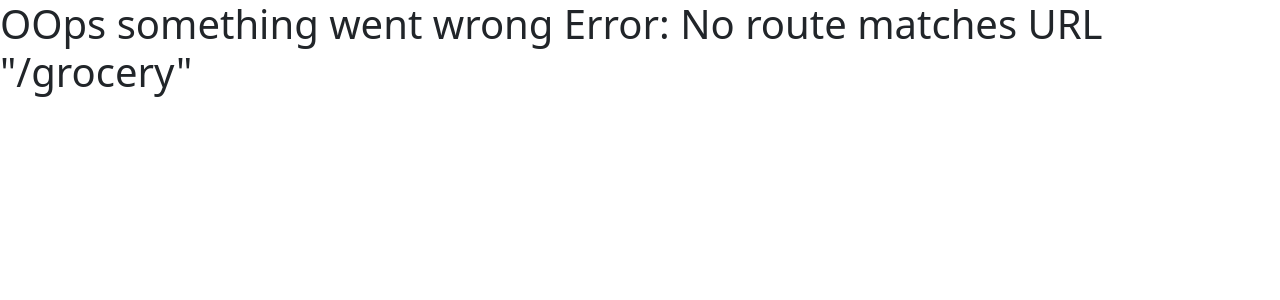
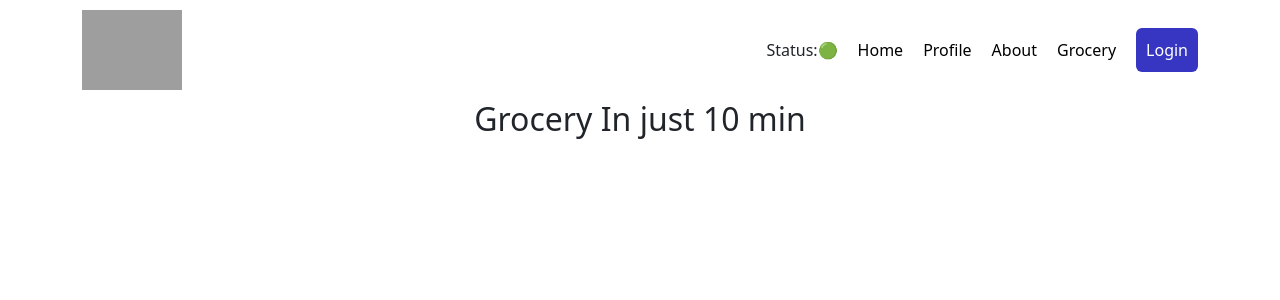
Before and after one commit to shreyaa2410/Learn-react-, a React (Vite) app in the folder EatSure/: page /grocery in a window 1280 px wide. Shown: the top 300 px of the page. Built offline with nearby package versions, Linux system fonts and the light colour scheme; grey boxes are pictures that could not be loaded.

Commit message:
created custom hook for res menu api and created lazy load component for grocery

```diff
--- a/EatSure/App.js
+++ b/EatSure/App.js
@@ -1,4 +1,4 @@
-import React from "react";
+import React, { lazy, Suspense } from "react";
 import ReactDOM from "react-dom/client";
 import "bootstrap/dist/css/bootstrap.css";
 import Header from "./src/components/Header";
@@ -8,8 +8,10 @@ import About from "./src/components/About";
 import Contact from "./src/components/Contact";
 import Error from "./src/components/Error";
 import RestMenu from "./src/components/RestMenu";
+// import Grocery from "./src/components/Grocery";
+
+const Grocery = lazy(()=> import("./src/components/Grocery"));//creates a new bundler or chunk which only loads on demand
 const AppLayout = () => {
-
   return (
     <div className="app">
       <Header />
@@ -37,9 +39,18 @@ const appRouter=createBrowserRouter(
           element: <Contact />
         },
         {
+          path: '/grocery',
+          element: (
+            <Suspense>
+              <Grocery/>
+            </Suspense>
+          )
+        },
+        {
           path:'/resturants/:resId',
           element: <RestMenu />
         }
+
       ],
       errorElement:<Error/>,
     },
--- a/EatSure/index.css
+++ b/EatSure/index.css
@@ -119,3 +119,6 @@ height: 220px;
     width: 225px;
     object-fit: cover;
 }
+.about .about__img{
+    width: 300px;
+}
--- a/EatSure/src/components/About.js
+++ b/EatSure/src/components/About.js
@@ -5,7 +5,7 @@ class About extends React.Component {
     this.state = {
       count: 0, //state variables
       count1: 1, //state variables
-      apiData:{},
+      apiData: {},
     };
   }
   async componentDidMount() {
@@ -13,8 +13,8 @@ class About extends React.Component {
     const jsonData = await data.json();
     console.log(jsonData);
     this.setState({
-        apiData:jsonData,
-    })
+      apiData: jsonData,
+    });
   }
   render() {
     // const {name,place}= this.props;
@@ -31,9 +31,17 @@ class About extends React.Component {
                 })
             }}>counter</button>
             <p>count-2: {count1}</p> */}
-        <h2>{name}</h2>
-        <p>{bio}</p>
-        <img src={avatar_url} />
+        <section className="about">
+          <div className="container">
+            <div className="row">
+              <div className="col-10">
+                <h2>{name}</h2>
+                <p>{bio}</p>
+                <img className="about__img" src={avatar_url} />
+              </div>
+            </div>
+          </div>
+        </section>
       </>
     );
   }
--- /dev/null
+++ b/EatSure/src/components/Grocery.js
@@ -0,0 +1,15 @@
+const Grocery=()=>{
+    return (
+        <>
+        <div className="grocery">
+            <div className="row justify-content-center text-center">
+                <div className="col-10">
+                    <h2>Grocery In just 10 min</h2>
+                </div>
+            </div>
+        </div>
+        </>
+    )
+}
+
+export default Grocery;
--- a/EatSure/src/components/Header.js
+++ b/EatSure/src/components/Header.js
@@ -1,7 +1,10 @@
 import { useState } from "react";
 import { Link } from "react-router-dom";
+import useOnlineStatus from "../utils/useOnlineStatus";
 const Header = () => {
   const [auth,setAuth]=useState("Login");
+  const onlineStatus=useOnlineStatus();
+  console.log(onlineStatus)
     return (
       <div className="header">
         <div className="container">
@@ -15,6 +18,9 @@ const Header = () => {
               <div className="header__menu">
                 <ul className="nav-items">
                   <li>
+                    Status:{onlineStatus==true?"🟢":"🔴"}
+                  </li>
+                  <li>
                     <Link to="/">Home</Link>
                   </li>
                   <li>
@@ -22,6 +28,9 @@ const Header = () => {
                   </li>
                   <li>
                     <Link to="/about">About</Link>
+                  </li>
+                  <li>
+                    <Link to="/grocery">Grocery</Link>
                   </li>
                 </ul>
                 <button className="btn" onClick={()=>{auth=='Login'?setAuth("Logout"):setAuth("Login")}}>{auth}</button>
--- a/EatSure/src/components/RestMenu.js
+++ b/EatSure/src/components/RestMenu.js
@@ -1,25 +1,38 @@
 import { useEffect, useState } from "react";
 import ShimmerUi from "./ShimmerUi";
-import { IMAGE_URL,RES_MENU } from "../utils/constants";
+import { IMAGE_URL } from "../utils/constants";
 import { useParams } from "react-router-dom";
+import useRestrauntMenu from "../utils/useRestrauntMenu";
+import useOnlineStatus from "../utils/useOnlineStatus";
 
 const RestMenu = () => {
-  const [resInfo, setResInfo] = useState(null);
+  // const [resInfo, setResInfo] = useState(null);
   const {resId}=useParams();
-  console.log(resId);
-  useEffect(() => {
-    fetchData();
-  }, []);
-  console.log("https://www.swiggy.com/dapi/menu/pl?page-type=REGULAR_MENU&complete-menu=true&lat=22.8092428&lng=86.1624587&restaurantId="+resId)
-  const fetchData = async () => {
-    const data = await fetch(
-      "https://www.swiggy.com/dapi/menu/pl?page-type=REGULAR_MENU&complete-menu=true&lat=22.8092428&lng=86.1624587&restaurantId=" + resId
-    );
 
-    const jsonData = await data.json();
-    console.log(jsonData)
-    setResInfo(jsonData);
-  };
+  const resInfo= useRestrauntMenu(resId); //custom hook
+  const onlineStatus= useOnlineStatus();
+
+  // useEffect(() => {
+  //   fetchData();
+  // }, []);
+  // console.log("https://www.swiggy.com/dapi/menu/pl?page-type=REGULAR_MENU&complete-menu=true&lat=22.8092428&lng=86.1624587&restaurantId="+resId)
+  // const fetchData = async () => {
+  //   const data = await fetch(
+  //     "https://www.swiggy.com/dapi/menu/pl?page-type=REGULAR_MENU&complete-menu=true&lat=22.8092428&lng=86.1624587&restaurantId=" + resId
+  //   );
+
+  //   const jsonData = await data.json();
+  //   console.log(jsonData)
+  //   setResInfo(jsonData);
+  // };
+  if(onlineStatus==false)
+  {
+    return (
+      <>
+      <p>Loooks Like you are Offline</p>
+      </>
+    )
+  }
   if (resInfo == null) return <ShimmerUi />;
   const {
     info = {},
--- /dev/null
+++ b/EatSure/src/utils/useOnlineStatus.js
@@ -0,0 +1,16 @@
+import { useState,useEffect } from "react";
+
+const useOnlineStatus=()=>{
+    const[useOnlineStatus,setOnlineStatus]=useState(true);
+    useEffect(()=>{
+        window.addEventListener("online",()=>{
+         setOnlineStatus(true);
+        })
+        window.addEventListener("offline",()=>{
+            setOnlineStatus(false);
+        })
+    },[])
+    return useOnlineStatus;
+}
+
+export default useOnlineStatus;
--- /dev/null
+++ b/EatSure/src/utils/useRestrauntMenu.js
@@ -0,0 +1,16 @@
+import { useState, useEffect } from "react";
+import {RES_MENU} from './constants';
+const useRestrauntMenu=(resId)=>{
+    const [resInfo,setResInfo]= useState(null);
+    useEffect(()=>{
+      fetchData();
+    },[])
+    const fetchData = async()=>{
+      const data= await fetch(RES_MENU+ resId);
+      const jsonData = await data.json();
+      setResInfo(jsonData);
+    }
+    return resInfo;
+}
+
+export default useRestrauntMenu;
```
